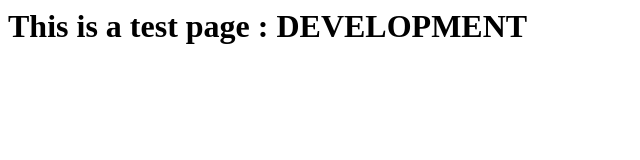
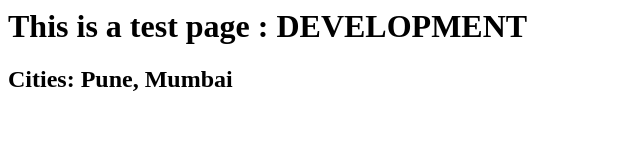
Before and after one commit to amitmindstix/bootcamp, a plain HTML site: page index.html in a window 1280 px wide. Shown: the whole page, without its empty margins (0-640 px from the left). Drawn offline with Linux system fonts and the light colour scheme.

Commit message:
added cities

```diff
--- a/index.html
+++ b/index.html
@@ -4,5 +4,6 @@
 <head>
 <body>
 <h1> This is a test page : DEVELOPMENT</h1>
+<h2>Cities: Pune, Mumbai</h2>
 </body>
 </html>
```
